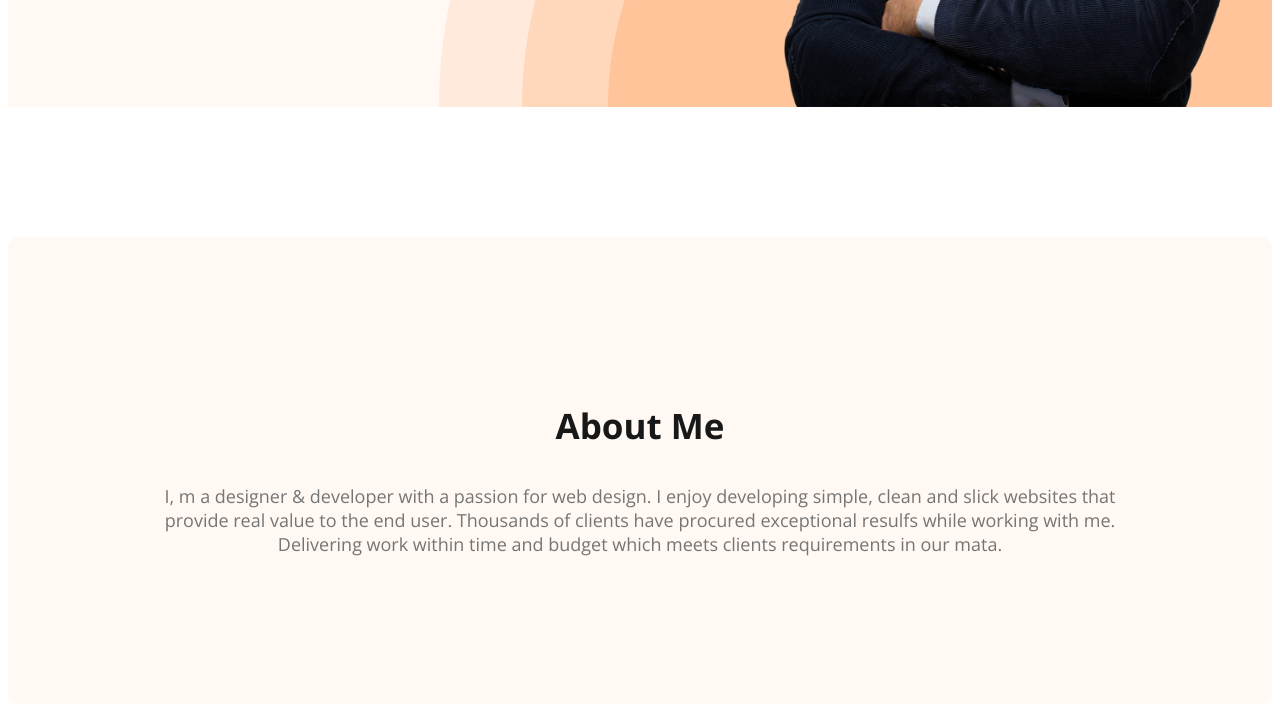
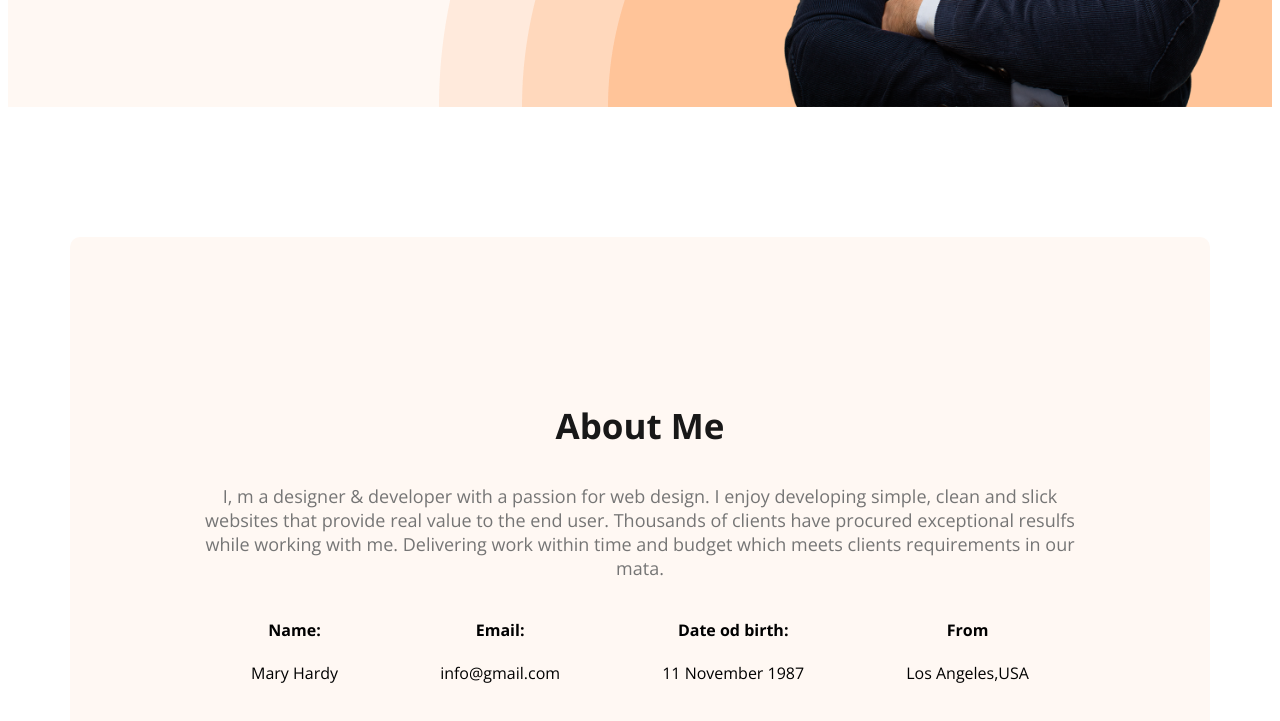
Before and after one commit to Ruhannn/Hardy, a plain HTML site: page index.html in a window 1280 px wide. Shown: the part 661-1382 px from the top of the page. Drawn offline with nearby package versions, Linux system fonts and the light colour scheme; a web font is replaced by a local one.

Commit message:
added about info

```diff
--- a/index.html
+++ b/index.html
@@ -35,8 +35,24 @@
 <section class="about">
 <h3 class="section-title">About Me</h3>
 <p class="section-des">I, m a designer & developer with a passion for web design. I enjoy developing simple, clean and slick websites that provide real value to the end user. Thousands of clients have procured exceptional resulfs while working with me. Delivering work within time and budget which meets clients requirements in our mata.</p>
-
-
+<div class="about-info-container">
+ <div class="about-info">
+    <h4 class="info-title">Name:</h4>
+    <p class="info-des"> Mary Hardy </p>
+ </div>
+ <div class="about-info">
+    <h4 class="info-title">Email:</h4>
+    <p class="info-des">info@gmail.com</p>
+ </div>
+ <div class="about-info">
+    <h4 class="info-title">Date od birth:</h4>
+    <p class="info-des">11 November 1987</p>
+ </div>
+ <div class="about-info">
+    <h4 class="info-title">From</h4>
+    <p class="info-des">Los Angeles,USA</p>
+ </div>
+</div>
 </section>
     </main>
     <footer>
--- a/style/style.css
+++ b/style/style.css
@@ -85,7 +85,10 @@ header {
   max-width: 500px;
 }
 /* main */
-
+main{
+  max-width: 1140px;
+  margin: 0 auto;
+}
 /* about */
 .about {
   padding: 130px;
@@ -93,3 +96,12 @@ header {
   background: #fff8f3;
   margin: 130px 0;
 }
+.about-info-container{
+  display: flex;
+  justify-content: space-around;
+  text-align: center;
+}
+
+.about-info{
+  text-align: center;
+}
```
